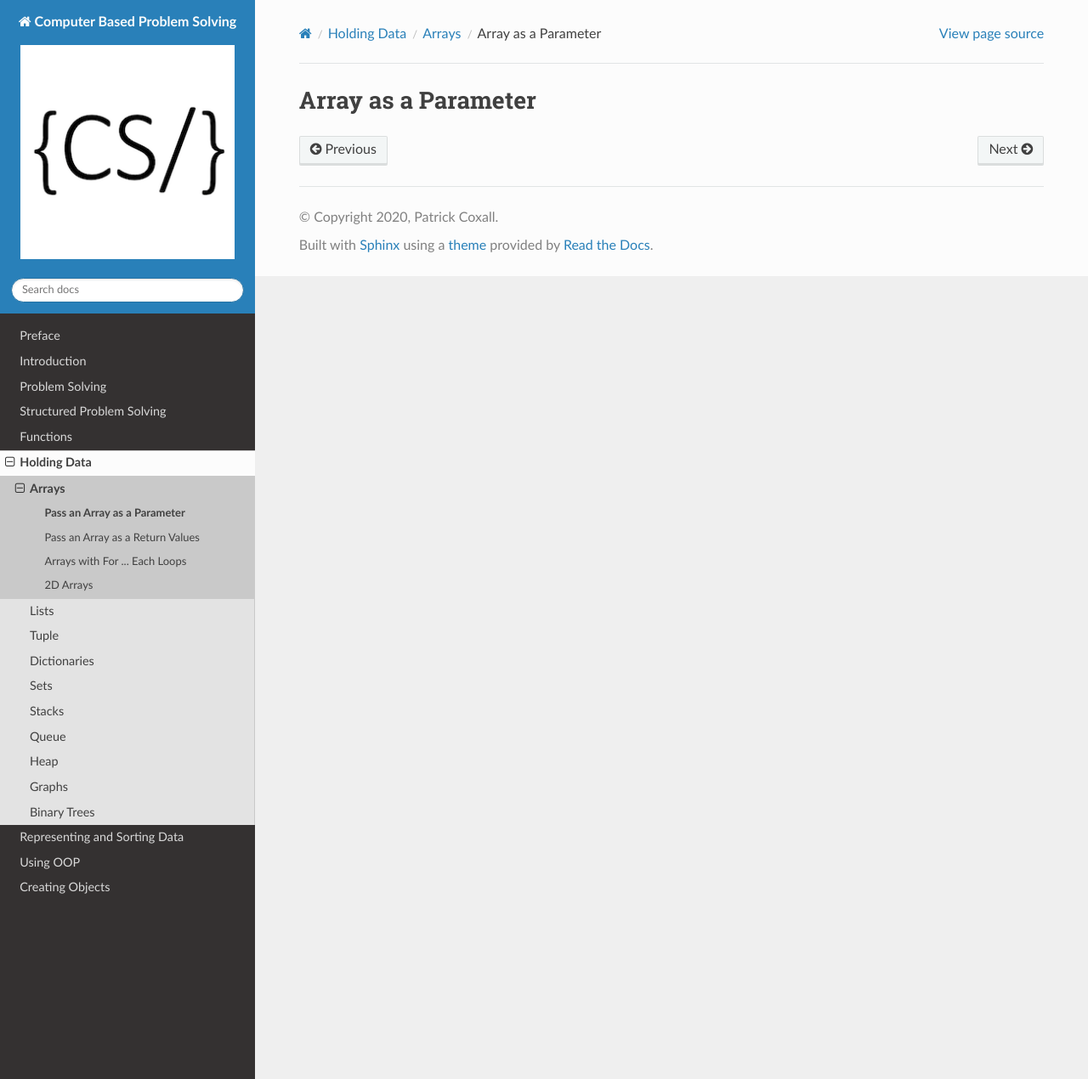
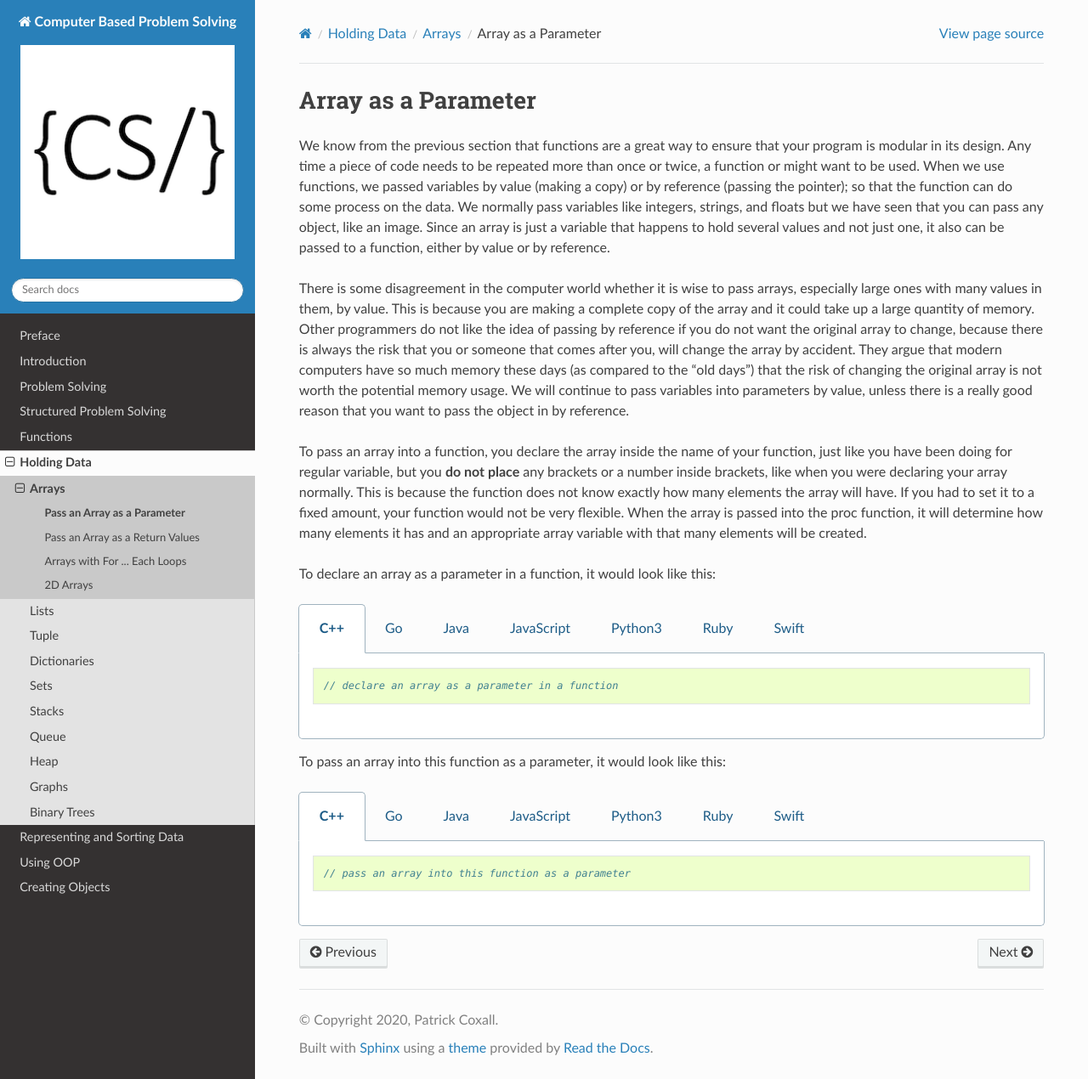
Before and after one commit to Mr-Coxall/Computer-Based-Problem-Solving, a Sphinx documentation site: the page built from docs/holding-data/array-as-a-parameter.rst, in a window 1280 px wide and 1270 px high. Shown: the whole window at 85% size. Built offline with Sphinx 7.4.7 and the Read the Docs theme 2.0.0, drawn with Linux system fonts in a browser that asks for light colours; pages that are not in the unit, such as notebooks, are missing from menus.

Commit message:
Update array-as-a-parameter.rst

```diff
--- a/docs/holding-data/array-as-a-parameter.rst
+++ b/docs/holding-data/array-as-a-parameter.rst
@@ -2,3 +2,101 @@
 
 Array as a Parameter
 ====================
+
+We know from the previous section that functions are a great way to ensure that your program is modular in its design. Any time a piece of code needs to be repeated more than once or twice, a function or might want to be used. When we use functions, we passed variables by value (making a copy) or by reference (passing the pointer); so that the function can do some process on the data. We normally pass variables like integers, strings, and floats but we have seen that you can pass any object, like an image. Since an array is just a variable that happens to hold several values and not just one, it also can be passed to a function, either by value or by reference.
+
+There is some disagreement in the computer world whether it is wise to pass arrays, especially large ones with many values in them, by value. This is because you are making a complete copy of the array and it could take up a large quantity of memory. Other programmers do not like the idea of passing by reference if you do not want the original array to change, because there is always the risk that you or someone that comes after you, will change the array by accident. They argue that modern computers have so much memory these days (as compared to the “old days”) that the risk of changing the original array is not worth the potential memory usage. We will continue to pass variables into parameters by value, unless there is a really good reason that you want to pass the object in by reference.
+
+To pass an array into a function, you declare the array inside the name of your function, just like you have been doing for regular variable, but you **do not place** any brackets or a number inside brackets, like when you were declaring your array normally. This is because the function does not know exactly how many elements the array will have. If you had to set it to a fixed amount, your function would not be very flexible. When the array is passed into the proc function, it will determine how many elements it has and an appropriate array variable with that many elements will be created.
+
+To declare an array as a parameter in a function, it would look like this:
+
+.. tabs::
+
+  .. group-tab:: C++
+
+    .. code-block:: C++
+
+      // declare an array as a parameter in a function
+
+  .. group-tab:: Go
+
+    .. code-block:: Go
+
+      // declare an array as a parameter in a function
+
+  .. group-tab:: Java
+
+    .. code-block:: Java
+
+      // declare an array as a parameter in a function
+
+  .. group-tab:: JavaScript
+
+    .. code-block:: JavaScript
+
+      // declare an array as a parameter in a function
+
+  .. group-tab:: Python3
+
+    .. code-block:: Python
+
+      # declare an array as a parameter in a function
+
+  .. group-tab:: Ruby
+
+    .. code-block:: Ruby
+
+      // declare an array as a parameter in a function
+
+  .. group-tab:: Swift
+
+    .. code-block:: Swift
+
+      // declare an array as a parameter in a function
+
+To pass an array into this function as a parameter, it would look like this:
+
+.. tabs::
+
+  .. group-tab:: C++
+
+    .. code-block:: C++
+
+      // pass an array into this function as a parameter
+
+  .. group-tab:: Go
+
+    .. code-block:: Go
+
+      // pass an array into this function as a parameter
+
+  .. group-tab:: Java
+
+    .. code-block:: Java
+
+      // pass an array into this function as a parameter
+
+  .. group-tab:: JavaScript
+
+    .. code-block:: JavaScript
+
+      // pass an array into this function as a parameter
+
+  .. group-tab:: Python3
+
+    .. code-block:: Python
+
+      # pass an array into this function as a parameter
+
+  .. group-tab:: Ruby
+
+    .. code-block:: Ruby
+
+      // pass an array into this function as a parameter
+
+  .. group-tab:: Swift
+
+    .. code-block:: Swift
+
+      // pass an array into this function as a parameter
```
